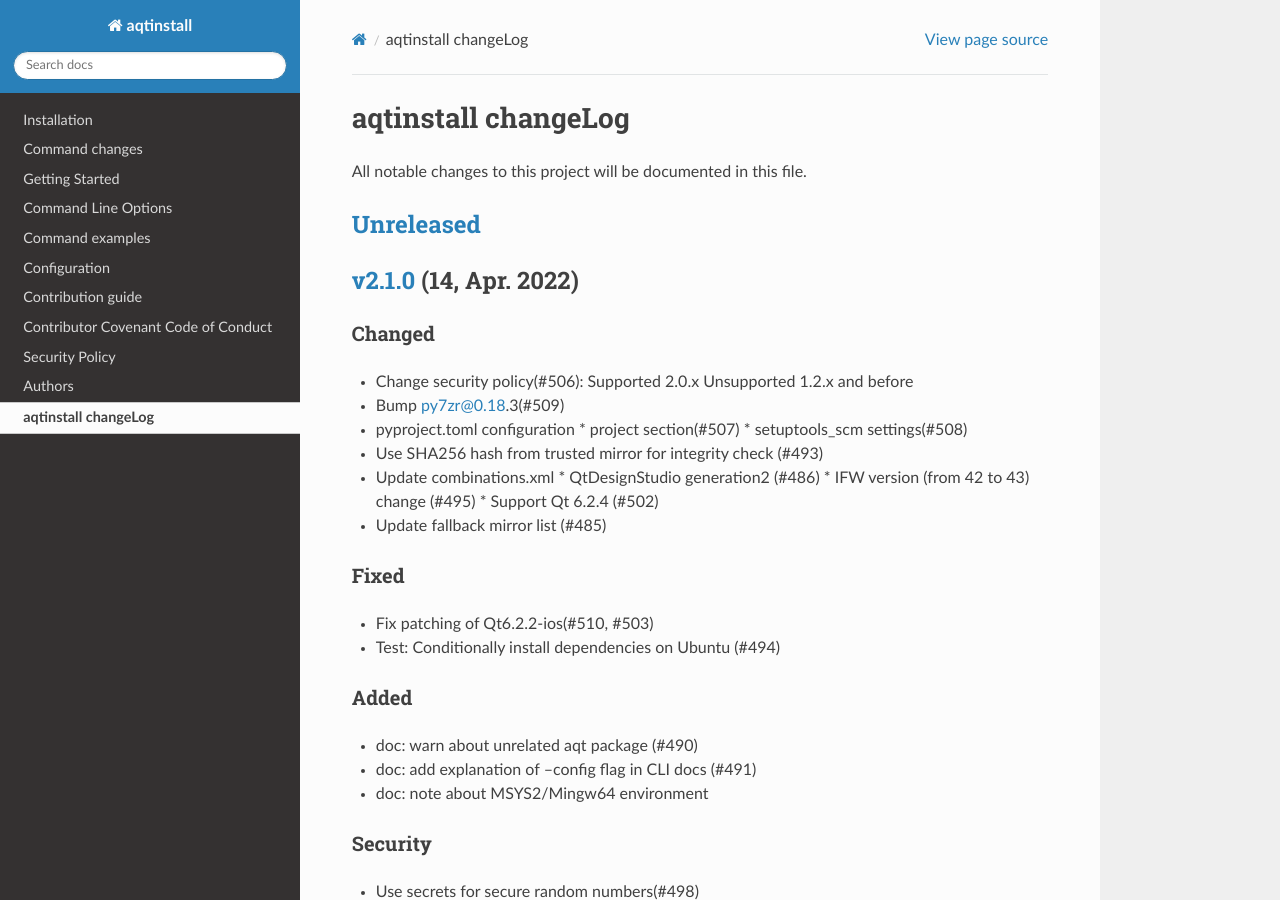
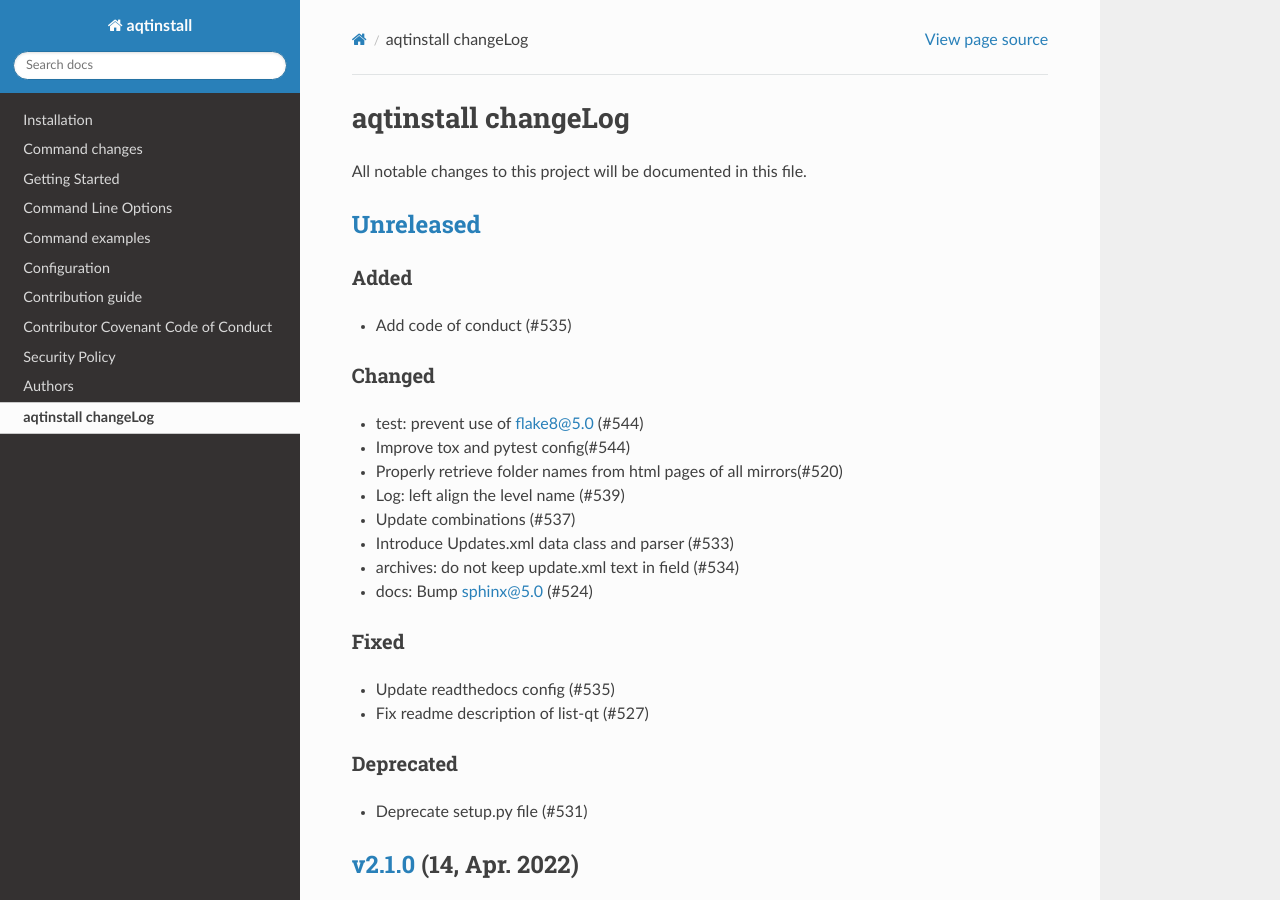
Before and after one commit to miurahr/aqtinstall, a Sphinx documentation site: the page built from docs/changes.rst, in a window 1280 px wide and 900 px high. Built offline with Sphinx 7.4.7 and the Read the Docs theme 2.0.0, drawn with Linux system fonts in a browser that asks for light colours; the version number could not be read and is left out.

Commit message:
Docs: update changelog and authors
Signed-off-by: Hiroshi Miura <miurahr@linux.com>

```diff
--- a/CHANGELOG.rst
+++ b/CHANGELOG.rst
@@ -6,6 +6,30 @@
 
 `Unreleased`_
 =============
+
+Added
+-----
+* Add code of conduct (#535)
+
+Changed
+-------
+* test: prevent use of flake8@5.0 (#544)
+* Improve tox and pytest config(#544)
+* Properly retrieve folder names from html pages of all mirrors(#520)
+* Log: left align the level name (#539)
+* Update combinations (#537)
+* Introduce Updates.xml data class and parser (#533)
+* archives: do not keep update.xml text in field (#534)
+* docs: Bump sphinx@5.0 (#524)
+
+Fixed
+-----
+* Update readthedocs config (#535)
+* Fix readme description of list-qt (#527)
+
+Deprecated
+----------
+* Deprecate setup.py file (#531)
 
 `v2.1.0`_ (14, Apr. 2022)
 =========================
```
Also changed, not shown: docs/authors.rst (+5 -2 lines).
